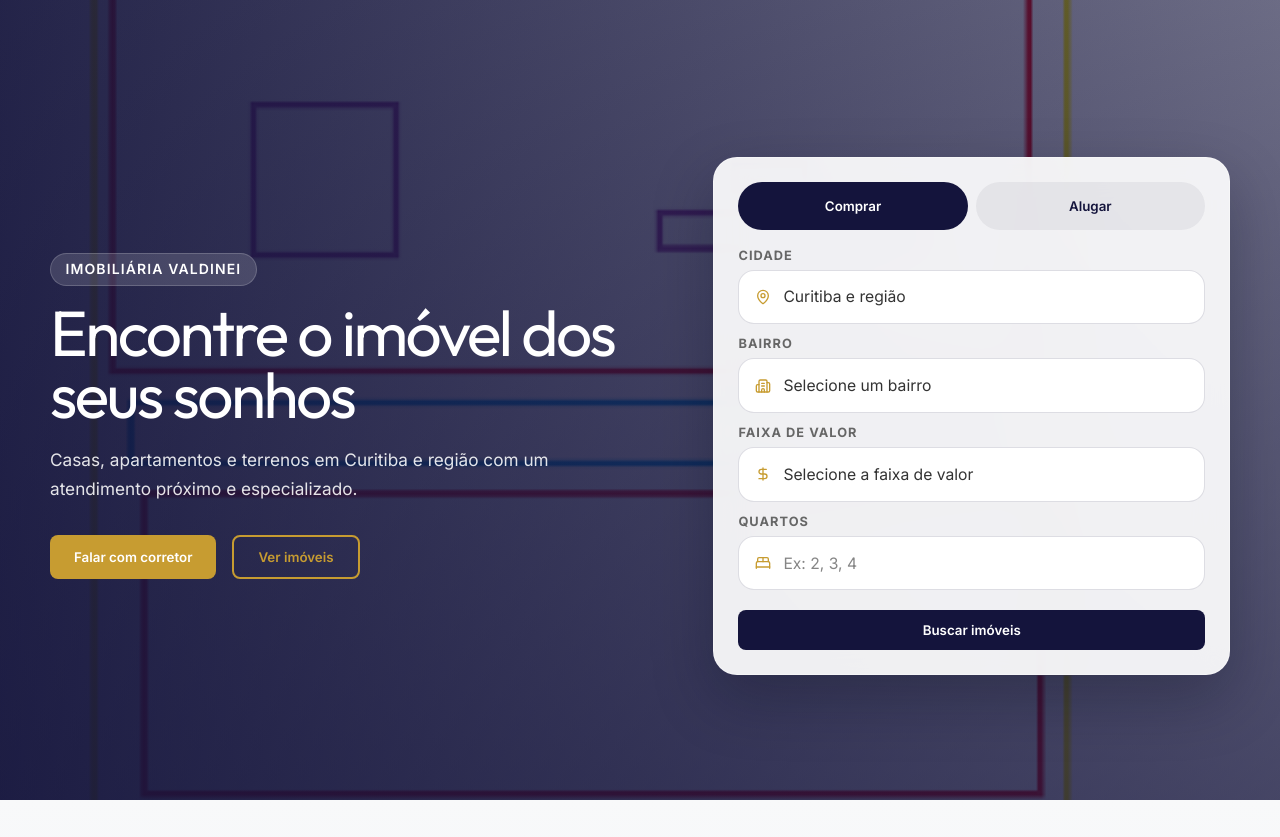
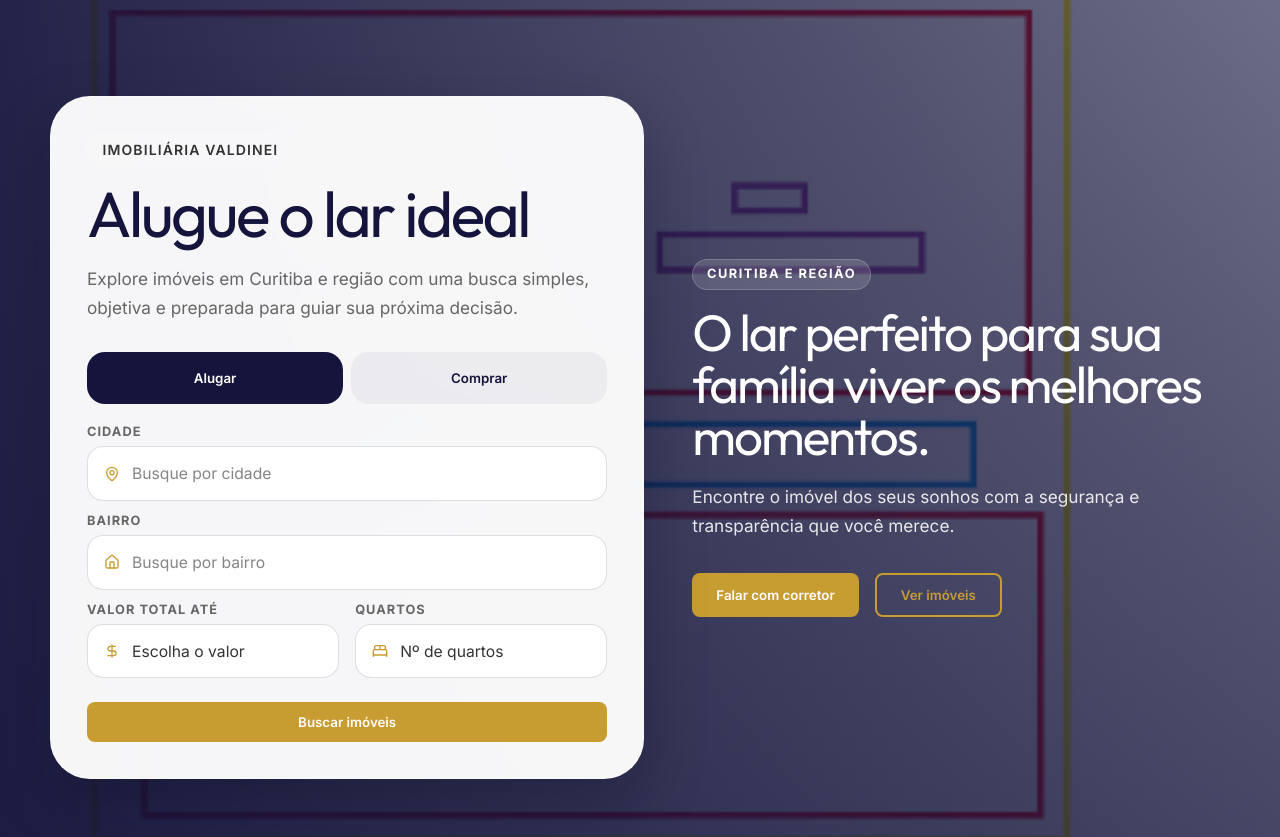
Before and after one commit to The-Wavem/imobiliaria_valdinei, a React (Vite) app: page / in a window 1280 px wide. Shown: the top 837 px of the page. Built offline with nearby package versions, Linux system fonts and the light colour scheme.

Commit message:
TD-19 atualizando seção Hero com novos filtros e melhorias de estilo

```diff
--- a/src/sections/home/Hero.jsx
+++ b/src/sections/home/Hero.jsx
@@ -1,35 +1,35 @@
 import { useState } from "react";
-import { BedDouble, Building2, MapPin, DollarSign } from "lucide-react";
+import { BedDouble, Home as HomeIcon, MapPin, DollarSign } from "lucide-react";
 import Button from "@components/ui/Button/Button.jsx";
 import Input from "@components/ui/Input/Input.jsx";
 import Select from "@components/ui/Select/Select.jsx";
 import styles from "./Hero.module.css";
 
 const bairroOptions = [
-  { value: "", label: "Selecione um bairro" },
-  { value: "agua-verde", label: "Água Verde" },
-  { value: "batel", label: "Batel" },
-  { value: "centro", label: "Centro" },
-  { value: "portao", label: "Portão" },
+  { value: "", label: "Nº de quartos" },
+  { value: "1", label: "1+ quartos" },
+  { value: "2", label: "2+ quartos" },
+  { value: "3", label: "3+ quartos" },
+  { value: "4", label: "4+ quartos" },
 ];
 
 const valorOptions = [
-  { value: "", label: "Selecione a faixa de valor" },
-  { value: "ate-300", label: "Até R$ 300 mil" },
-  { value: "ate-500", label: "Até R$ 500 mil" },
-  { value: "ate-800", label: "Até R$ 800 mil" },
-  { value: "acima-800", label: "Acima de R$ 800 mil" },
+  { value: "", label: "Escolha o valor" },
+  { value: "ate-1500", label: "Até R$ 1.500" },
+  { value: "ate-3000", label: "Até R$ 3.000" },
+  { value: "ate-5000", label: "Até R$ 5.000" },
+  { value: "qualquer", label: "Qualquer valor" },
 ];
 
 const initialFilters = {
-  cidade: "Curitiba e região",
+  cidade: "",
   bairro: "",
   valor: "",
   quartos: "",
 };
 
 export default function Hero() {
-  const [searchTab, setSearchTab] = useState("Comprar");
+  const [searchTab, setSearchTab] = useState("Alugar");
   const [filters, setFilters] = useState(initialFilters);
 
   const handleFieldChange = (field) => (event) => {
@@ -53,23 +53,18 @@ export default function Hero() {
       <div className={styles.overlay} />
 
       <div className={styles.container}>
-        <div className={styles.copy}>
+        <div className={styles.searchCard}>
+          <div className={styles.cardHeader}>
             <span className={styles.kicker}>Imobiliária Valdinei</span>
-          <h1>Encontre o imóvel dos seus sonhos</h1>
+            <h1>{searchTab === "Alugar" ? "Alugue o lar ideal" : "Compre o lar ideal"}</h1>
             <p>
-            Casas, apartamentos e terrenos em Curitiba e região com um
-            atendimento próximo e especializado.
+              Explore imóveis em Curitiba e região com uma busca simples,
+              objetiva e preparada para guiar sua próxima decisão.
             </p>
-
-          <div className={styles.actions}>
-            <Button variant="primary">Falar com corretor</Button>
-            <Button variant="outline">Ver imóveis</Button>
-          </div>
           </div>
 
-        <div className={styles.searchCard}>
           <div className={styles.tabs} aria-label="Tipo de transação">
-            {['Comprar', 'Alugar'].map((tab) => (
+            {['Alugar', 'Comprar'].map((tab) => (
               <button
                 key={tab}
                 type="button"
@@ -85,40 +80,56 @@ export default function Hero() {
             <Input
               icon={MapPin}
               label="Cidade"
-              placeholder="Curitiba e região"
+              placeholder="Busque por cidade"
               value={filters.cidade}
               onChange={handleFieldChange("cidade")}
             />
 
-            <Select
-              icon={Building2}
+            <Input
+              icon={HomeIcon}
               label="Bairro"
-              options={bairroOptions}
+              placeholder="Busque por bairro"
               value={filters.bairro}
               onChange={handleFieldChange("bairro")}
             />
 
+            <div className={styles.fieldsGrid}>
               <Select
                 icon={DollarSign}
-              label="Faixa de valor"
+                label="Valor total até"
                 options={valorOptions}
                 value={filters.valor}
                 onChange={handleFieldChange("valor")}
               />
 
-            <Input
+              <Select
                 icon={BedDouble}
                 label="Quartos"
-              placeholder="Ex: 2, 3, 4"
+                options={bairroOptions}
                 value={filters.quartos}
                 onChange={handleFieldChange("quartos")}
               />
             </div>
+          </div>
 
           <div className={styles.searchAction}>
-            <Button variant="secondary" onClick={handleSearch}>
+            <Button variant="primary" onClick={handleSearch}>
               Buscar imóveis
             </Button>
+          </div>
+        </div>
+
+        <div className={styles.copy}>
+          <span className={styles.sideLabel}>Curitiba e região</span>
+          <h2>O lar perfeito para sua família viver os melhores momentos.</h2>
+          <p>
+            Encontre o imóvel dos seus sonhos com a segurança e transparência
+            que você merece.
+          </p>
+
+          <div className={styles.actions}>
+            <Button variant="primary">Falar com corretor</Button>
+            <Button variant="outline">Ver imóveis</Button>
           </div>
         </div>
       </div>
--- a/src/sections/home/Hero.module.css
+++ b/src/sections/home/Hero.module.css
@@ -24,14 +24,29 @@
   width: min(1180px, 100%);
   margin: 0 auto;
   display: grid;
-  grid-template-columns: minmax(0, 1.1fr) minmax(320px, 0.9fr);
-  gap: 2rem;
+  grid-template-columns: minmax(0, 1.05fr) minmax(360px, 0.95fr);
+  gap: 3rem;
   align-items: center;
 }
 
 .copy {
   color: #ffffff;
-  max-width: 38rem;
+  max-width: 36rem;
+  justify-self: end;
+}
+
+.sideLabel {
+  display: inline-flex;
+  align-items: center;
+  padding: 0.5rem 0.85rem;
+  margin-bottom: 1rem;
+  border-radius: 999px;
+  background: rgba(255, 255, 255, 0.14);
+  border: 1px solid rgba(255, 255, 255, 0.18);
+  font-size: 0.8rem;
+  letter-spacing: 0.12em;
+  text-transform: uppercase;
+  font-weight: 700;
 }
 
 .kicker {
@@ -48,19 +63,35 @@
   font-weight: 600;
 }
 
-.copy h1 {
+.cardHeader h1 {
   margin: 0;
   font-size: clamp(2.8rem, 5vw, 5rem);
   line-height: 0.96;
+  letter-spacing: -0.04em;
+  color: var(--color-secondary);
+}
+
+.cardHeader p,
+.copy p {
+  margin-top: 1.25rem;
+  max-width: 34rem;
+  font-size: 1.075rem;
+  line-height: 1.7;
+}
+
+.cardHeader p {
+  color: var(--color-text-muted);
+}
+
+.copy h2 {
+  margin: 0;
+  font-size: clamp(2.35rem, 4vw, 3.9rem);
+  line-height: 1.02;
   letter-spacing: -0.04em;
   color: #ffffff;
 }
 
 .copy p {
-  margin-top: 1.25rem;
-  max-width: 34rem;
-  font-size: 1.075rem;
-  line-height: 1.7;
   color: rgba(255, 255, 255, 0.88);
 }
 
@@ -72,29 +103,30 @@
 }
 
 .searchCard {
-  background: rgba(255, 255, 255, 0.92);
+  background: rgba(255, 255, 255, 0.96);
   backdrop-filter: blur(18px);
   border: 1px solid rgba(255, 255, 255, 0.35);
-  border-radius: 24px;
-  padding: 1.5rem;
+  border-radius: 40px;
+  padding: 2.25rem;
   box-shadow: 0 24px 60px rgba(7, 10, 28, 0.28);
+  width: min(100%, 44rem);
 }
 
 .tabs {
   display: grid;
   grid-template-columns: repeat(2, minmax(0, 1fr));
   gap: 0.5rem;
-  margin-bottom: 1.25rem;
+  margin: 1.85rem 0 1.4rem;
 }
 
 .tab {
   display: inline-flex;
   justify-content: center;
   align-items: center;
-  min-height: 3rem;
-  border-radius: 999px;
+  min-height: 3.25rem;
+  border-radius: 18px;
   border: 1px solid transparent;
-  background: rgba(20, 20, 60, 0.06);
+  background: rgba(20, 20, 60, 0.05);
   color: var(--color-secondary);
   font-weight: 600;
   font-family: var(--font-sans);
@@ -132,21 +164,27 @@
 }
 
 .fieldValue {
-  min-height: 3.2rem;
+  min-height: 3.35rem;
   display: flex;
   align-items: center;
   padding: 0.85rem 1rem;
-  border-radius: 14px;
+  border-radius: 16px;
   border: 1px solid rgba(20, 20, 60, 0.12);
   background: #ffffff;
   color: var(--color-text-main);
   font-weight: 500;
 }
 
+.fieldsGrid {
+  display: grid;
+  grid-template-columns: repeat(2, minmax(0, 1fr));
+  gap: 1rem;
+}
+
 .searchAction {
   display: flex;
   justify-content: stretch;
-  margin-top: 1.25rem;
+  margin-top: 1.5rem;
 }
 
 .searchAction > * {
@@ -164,10 +202,16 @@
 
   .container {
     grid-template-columns: 1fr;
+    gap: 2rem;
   }
 
   .copy {
     max-width: 100%;
+    justify-self: start;
+  }
+
+  .fieldsGrid {
+    grid-template-columns: 1fr;
   }
 }
 
@@ -177,16 +221,21 @@
     padding-bottom: 3rem;
   }
 
-  .copy h1 {
+  .cardHeader h1 {
     font-size: clamp(2.35rem, 10vw, 3.5rem);
   }
 
   .searchCard {
-    padding: 1rem;
-    border-radius: 20px;
+    padding: 1.35rem;
+    border-radius: 28px;
+    width: 100%;
   }
 
   .tabs {
     grid-template-columns: 1fr;
   }
+
+  .copy h2 {
+    font-size: clamp(2rem, 8vw, 3rem);
+  }
 }
```
Lines whose indentation alone changed are shown as unchanged.
